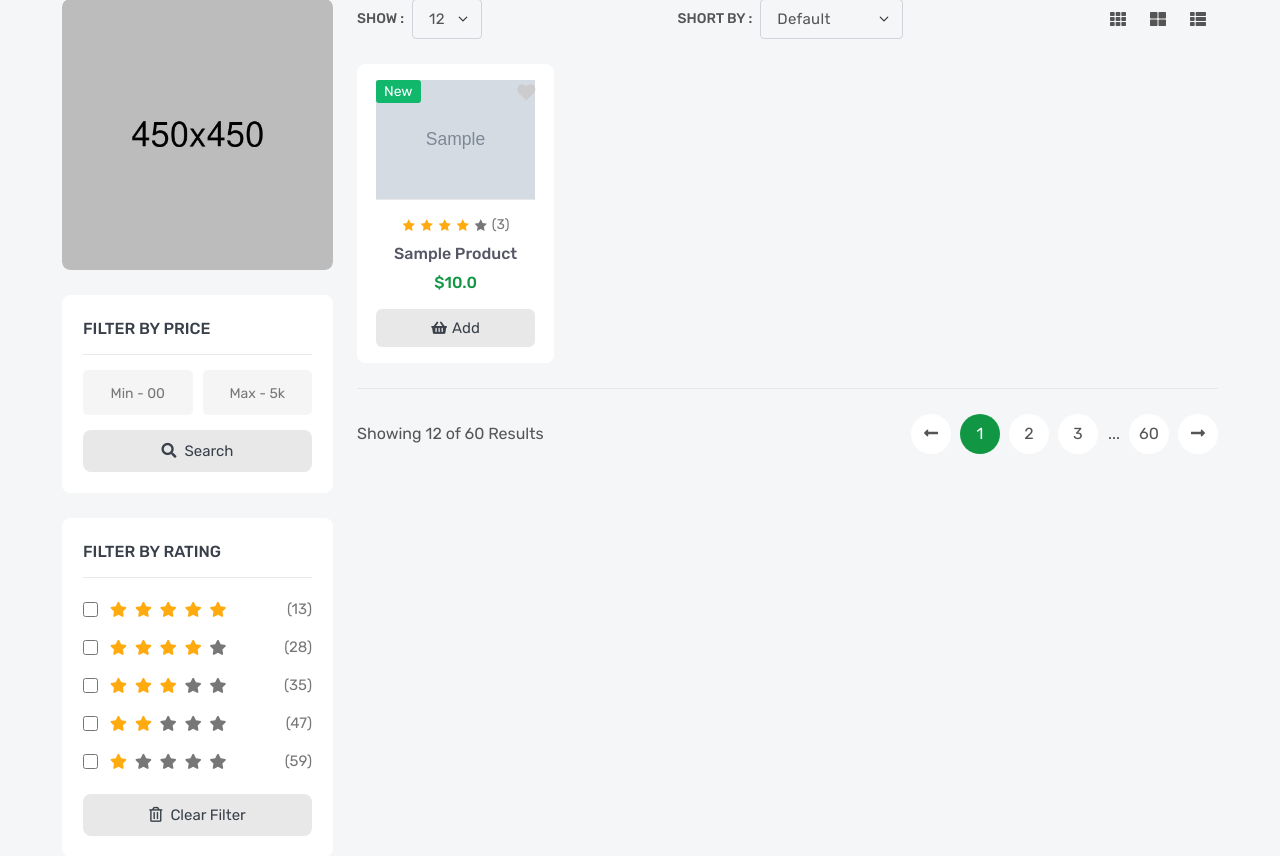
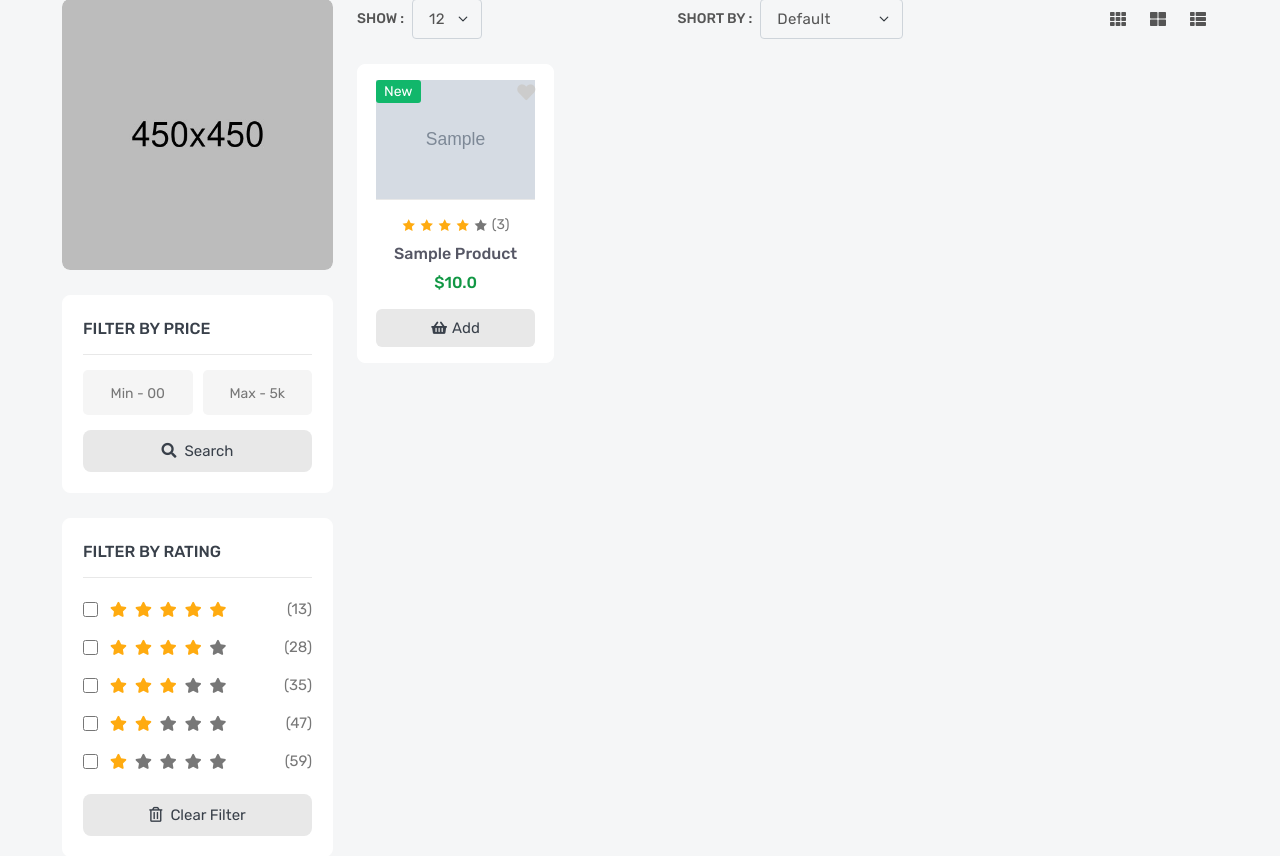
Before and after one commit to ahmedalgohary1170/Django-Amazon-Clone, a Django app: page /products/ in a window 1280 px wide. Shown: the part 589-1445 px from the top of the page. Run offline with Django 3.2, Linux system fonts and the light colour scheme; tables that the repository leaves empty hold one stand-in row (values such as "Sample post"); grey boxes marked "Sample" are stand-in pictures; some libraries are stand-ins or nearby versions.

Commit message:
add product pagination

```diff
--- a/products/templates/products/product_list.html
+++ b/products/templates/products/product_list.html
@@ -409,30 +409,50 @@
                                 </div>
                             {% endfor %}
                         </div>
+
+                        {% if is_paginated %}
                             <div class="row">
                                 <div class="col-lg-12">
                                     <div class="bottom-paginate">
                                         <p class="page-info">Showing 12 of 60 Results</p>
                                         <ul class="pagination">
+
+                                            {% if page_obj.has_previous  %}
                                                 <li class="page-item">
-                                            <a class="page-link" href="#">
+                                                    <a class="page-link" href="?page={{page_obj.previous_page_number}}">
                                                         <i class="fas fa-long-arrow-alt-left"></i>
                                                     </a>
                                                 </li>
-                                        <li class="page-item"><a class="page-link active" href="#">1</a></li>
-                                        <li class="page-item"><a class="page-link" href="#">2</a></li>
-                                        <li class="page-item"><a class="page-link" href="#">3</a></li>
-                                        <li class="page-item">...</li>
-                                        <li class="page-item"><a class="page-link" href="#">60</a></li>
+
+                                            {% endif %}
+
+
+                                            {% for i in paginator.page_range %}
+
+                                                {% if page_obj.number == i %}
+                                                    <li class="page-item"><a class="page-link active" href="?page={{i}}">{{i}}</a></li>
+
+                                                {% else %}
+                                                    <li class="page-item"><a class="page-link" href="?page={{i}}">{{i}}</a></li>
+
+                                                {% endif %}
+
+
+
+                                            {% endfor %}
+                                            {% if page_obj.has_next %}
                                                 <li class="page-item">
-                                            <a class="page-link" href="#">
+                                                    <a class="page-link" href="?page={{page_obj.next_page_number}}">
                                                         <i class="fas fa-long-arrow-alt-right"></i>
                                                     </a>
                                                 </li>
+
+                                            {% endif %}
                                         </ul>
                                     </div>
                                 </div>
                             </div>
+                        {% endif %}
                     </div>
                 </div>
             </div>
--- a/products/views.py
+++ b/products/views.py
@@ -5,6 +5,7 @@ from .models import Product,Brand,Review,ProductImages
 
 class ProductList(ListView):
     model=Product
+    paginate_by = 50
 
 
 
@@ -21,6 +22,7 @@ class ProductDetail(DetailView):
 
 class BrandList(ListView):
     model=Brand
+    paginate_by = 50
 
 
 class BrandDetail(ListView):
```
Lines whose indentation alone changed are shown as unchanged.
